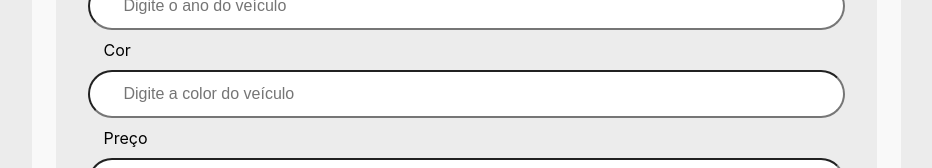
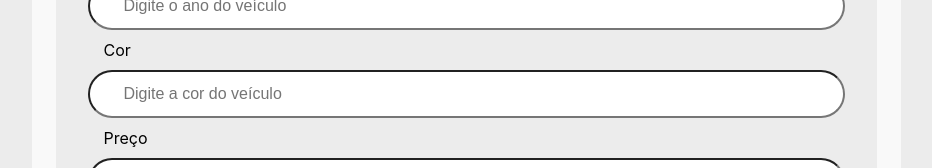
Before and after one commit to leandrocunha526/corelab-web, a Next.js app: page /register in a window 1280 px wide. Shown: the part 410-578 px from the top of the page, without its empty margins (174-1106 px from the left). Built offline with nearby package versions, Linux system fonts and the light colour scheme.

Commit message:
Minor change

```diff
--- a/components/layout/FormComponent/index.tsx
+++ b/components/layout/FormComponent/index.tsx
@@ -46,7 +46,7 @@ const FormComponent = (props: any) => {
             <input
               type="text"
               {...register('color')}
-              placeholder="Digite a color do veículo"
+              placeholder="Digite a cor do veículo"
             />
             <label>
               Preço
```
